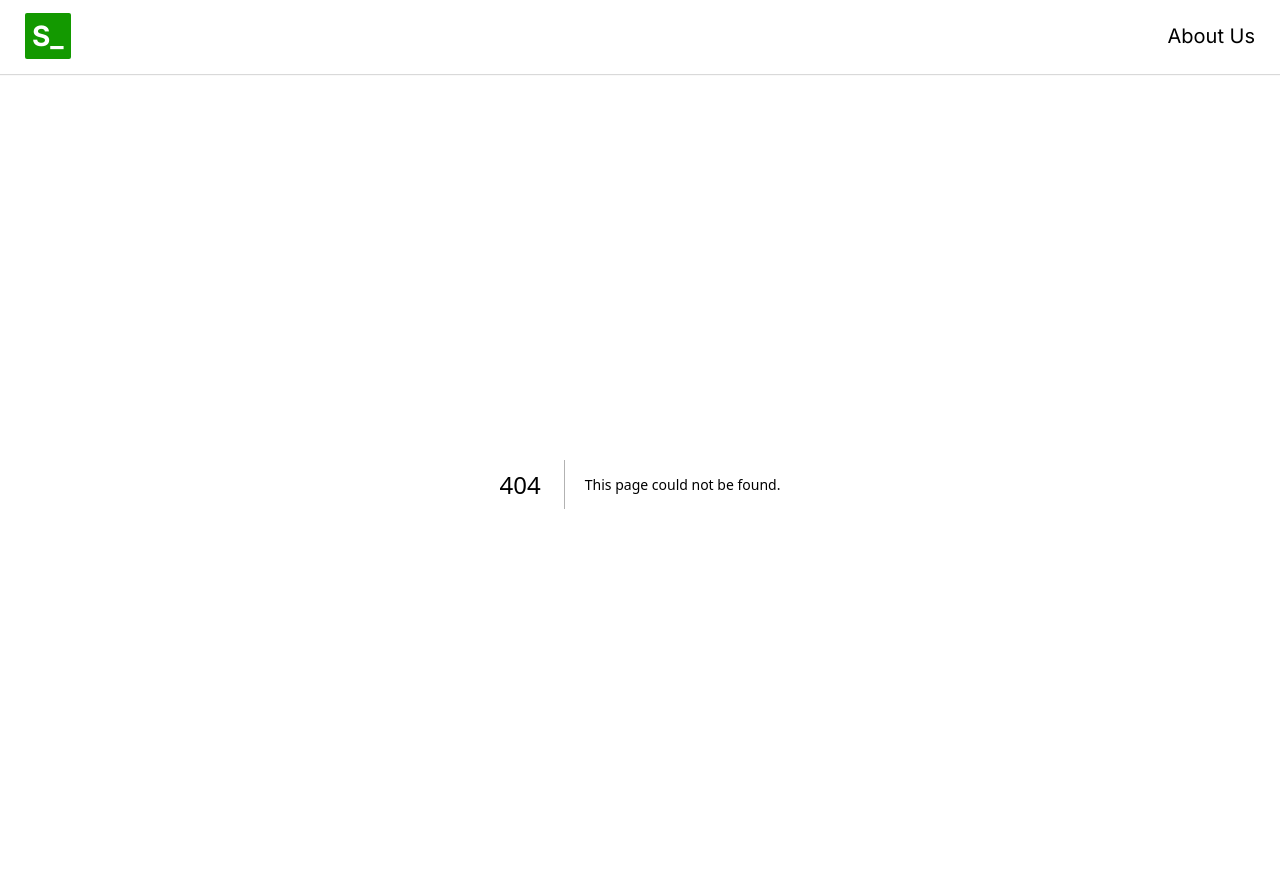
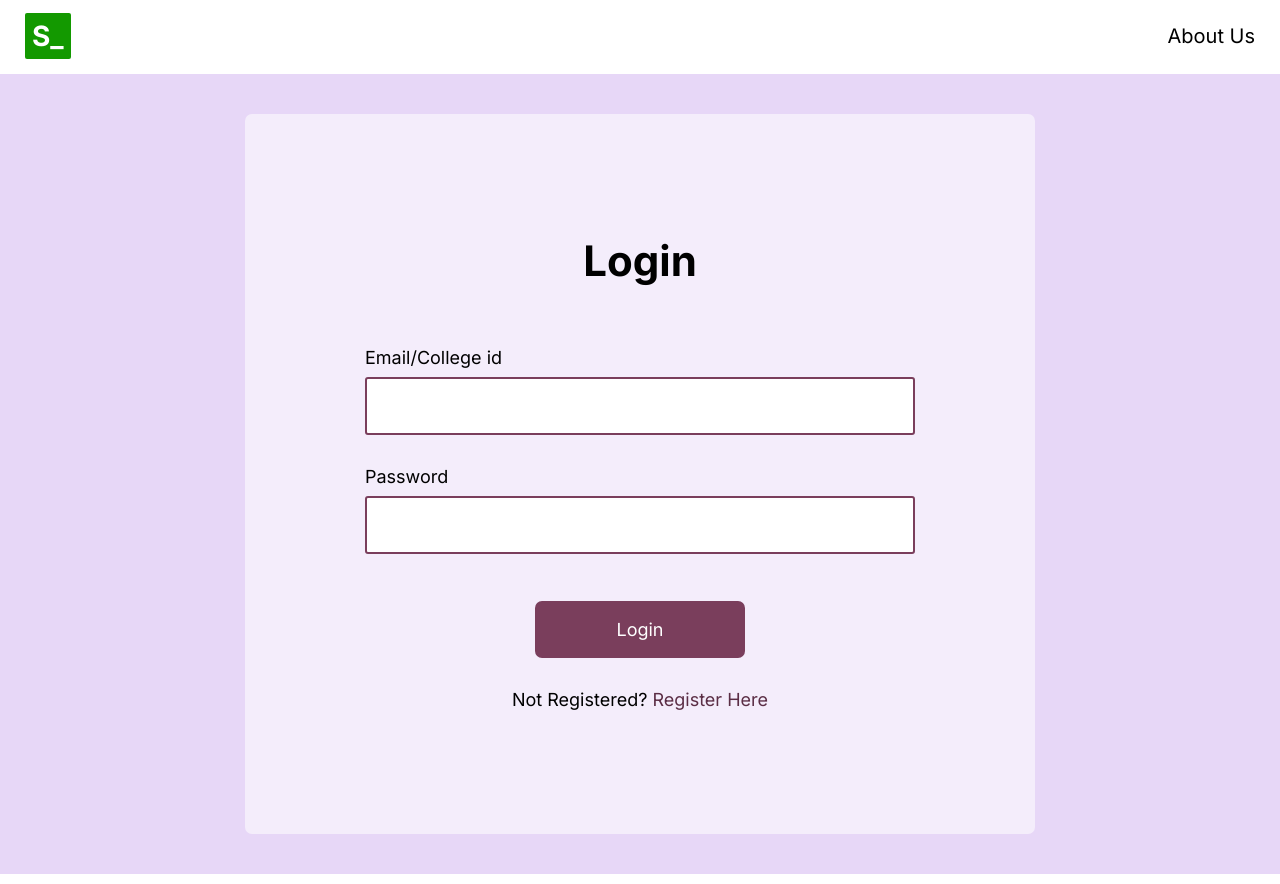
Before and after one commit to spurbey/start_up, a Next.js app: page /login in a window 1280 px wide. Before the commit this address had no page. Built offline with nearby package versions, Linux system fonts and the light colour scheme.

Commit message:
Code upate: > Login & Signup page markup & styling > fixed crambled Testimonial slides

```diff
--- a/app/components/event/Testimonials.jsx
+++ b/app/components/event/Testimonials.jsx
@@ -46,6 +46,7 @@ const testimonials = [
 ];
 
 import { Swiper, SwiperSlide } from 'swiper/react';
+import 'swiper/css';
 
 function Testimonial({ testimonial }) {
   return (
--- /dev/null
+++ b/app/login/page.jsx
@@ -0,0 +1,64 @@
+'use client';
+
+import Link from 'next/link';
+import { useReducer } from 'react';
+
+export default function LoginPage() {
+  const [authState, dispatch] = useReducer(
+    (authState, action) => ({
+      ...authState,
+      ...action,
+    }),
+    {
+      email: '',
+      password: '',
+    }
+  );
+
+  const handleSubmit = (e) => {
+    e.preventDefault();
+
+    let credential = {
+      email: authState.email,
+      password: authState.password,
+    };
+    console.log(credential);
+  };
+
+  return (
+    <>
+      <div className='LoginPage'>
+        <form className='form-container' onSubmit={handleSubmit}>
+          <h3 className='section-title'>Login</h3>
+          <div className='input-field'>
+            <label htmlFor='email'>Email/College id</label>
+            <input
+              type='text'
+              id='email'
+              value={authState.email}
+              onChange={(e) => dispatch({ email: e.target.value })}
+              required
+            />
+          </div>
+
+          <div className='input-field'>
+            <label htmlFor='password'>Password</label>
+            <input
+              type='password'
+              id='password'
+              value={authState.password}
+              onChange={(e) => dispatch({ password: e.target.value })}
+              required
+            />
+          </div>
+
+          <button className='button-primary'>Login</button>
+
+          <p>
+            Not Registered? <Link href={'/register'}>Register Here</Link>
+          </p>
+        </form>
+      </div>
+    </>
+  );
+}
--- a/app/styles/components/__header.scss
+++ b/app/styles/components/__header.scss
@@ -5,7 +5,7 @@
   .section-container {
     @include flex;
     max-width: 1400px;
-    margin-top: 0;
+    margin: 0 auto;
     padding-top: 13px;
     padding-bottom: 15px;
   }
--- a/app/styles/components/__testimonial.scss
+++ b/app/styles/components/__testimonial.scss
@@ -31,7 +31,6 @@
   @include flex(center, flex-start);
   flex-direction: column;
   gap: 10px;
-  width: 100%;
   height: 280px;
 
   &__event-title {
--- a/app/styles/main.scss
+++ b/app/styles/main.scss
@@ -12,3 +12,4 @@
 
 // pages
 @import './pages/_home';
+@import './pages/_auth';
--- /dev/null
+++ b/app/styles/pages/__auth.scss
@@ -0,0 +1,68 @@
+.LoginPage,
+.RegisterPage {
+  @include flex(center, center);
+  height: 100%;
+  background-color: $light-pink;
+
+  .form-container {
+    background-color: rgba($color: $white, $alpha: 0.55);
+    border-radius: 7px;
+    @include flex(center, center);
+    flex-direction: column;
+    gap: 30px;
+    padding: 40px 50px;
+    width: 100%;
+    max-width: 790px;
+
+    .section-title {
+      font-size: 42px;
+      line-height: 50px;
+      margin-bottom: 30px;
+    }
+  }
+
+  .button-primary {
+    margin-top: 17px;
+    max-width: 210px;
+    height: 57px;
+  }
+
+  .input-field {
+    max-width: 550px;
+    margin: 0 auto;
+    width: 100%;
+
+    label {
+      display: inline-block;
+      margin-bottom: 7px;
+    }
+
+    input {
+      padding: 15px 10px;
+      font-size: inherit;
+      line-height: inherit;
+      font-family: inherit;
+      outline: none;
+      width: 100%;
+      border: 2px solid $dark-pink;
+      border-radius: 3px;
+
+      &:focus,
+      &:hover {
+        border-color: $dark-pink-hover;
+      }
+    }
+  }
+
+  a {
+    color: $dark-pink-hover;
+
+    &:hover {
+      text-decoration: underline;
+    }
+  }
+}
+
+.LoginPage .form-container {
+  height: 720px;
+}
```
Also changed, not shown: app/register/page.jsx (added, +90 -0 lines).
